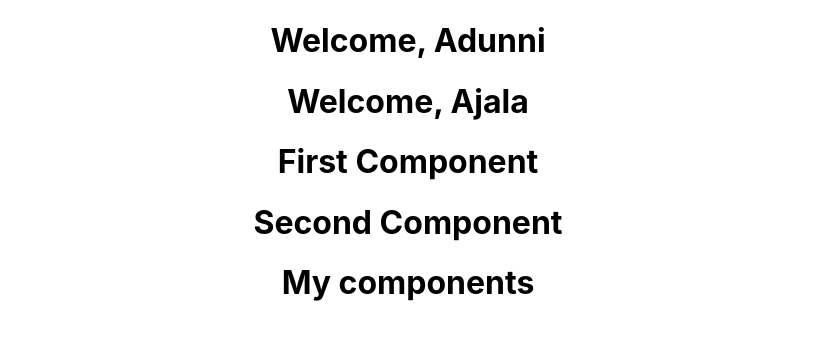
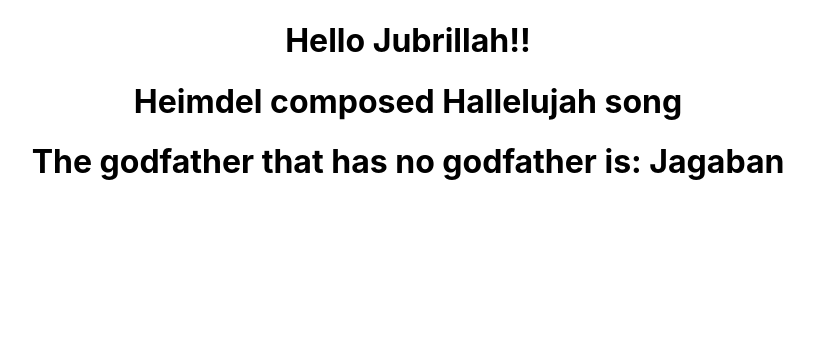
Before and after one commit to Bashorun407/React-Basics, a React (Create React App) app: page / in a window 1280 px wide. Shown: the top 340 px of the page, without its empty margins (232-1046 px from the left). Built offline with nearby package versions, Linux system fonts and the light colour scheme.

Commit message:
Committing modified and updated files

```diff
--- a/src/App.js
+++ b/src/App.js
@@ -1,20 +1,22 @@
 import logo from './logo.svg';
 import './App.css';
-import Welcome from './components/welcome';
-import GoodBye from './components/goodbye';
 import Greeting from './components/greeting';
 import MC, { FirstComponent as FC, SecondComponent } from './components/myComponents';
+import Hello, { CallMe, Goodie } from './components/hello';
+
 
 function App() {
   return (
     <div className="App">
-      {/* <Welcome name="Bashorun" />
-      <GoodBye name="Aladdin" /> */}
-      <Greeting name="Adunni" />
+      {/* <Greeting name="Adunni" />
       <Greeting name="Ajala" />
       <FC />
       <SecondComponent />
-      <MC />
+      <MC /> */}
+      <Hello name="Jubrillah!!" />
+      <CallMe name="Heimdel" />
+      <Goodie name="Jagaban" />
+
     </div>
 
   );
--- a/src/components/goodbye.js
+++ b/src/components/goodbye.js
@@ -1,6 +1,6 @@
-// function GoodBye() {
-//     return <h1>Good bye friend, Godspeed!!</h1>
-// }
+function GoodBye() {
+    return <h1>Good bye friend, Godspeed!!</h1>
+}
 
 const GoodBye = (props) => <h1>Good bye {props.name}, Godspeed!!</h1>
 
--- /dev/null
+++ b/src/components/hello.js
@@ -0,0 +1,9 @@
+export default function Hello(props) {
+    return <h1>Hello {props.name}</h1>
+}
+
+export function Goodie(props) {
+    return <h1>The godfather that has no godfather is: {props.name}</h1>
+}
+
+export const CallMe = (props) => <h1>{props.name} composed Hallelujah song</h1>
```
Also changed, not shown: src/components/welcome.js (deleted, +0 -8 lines).
